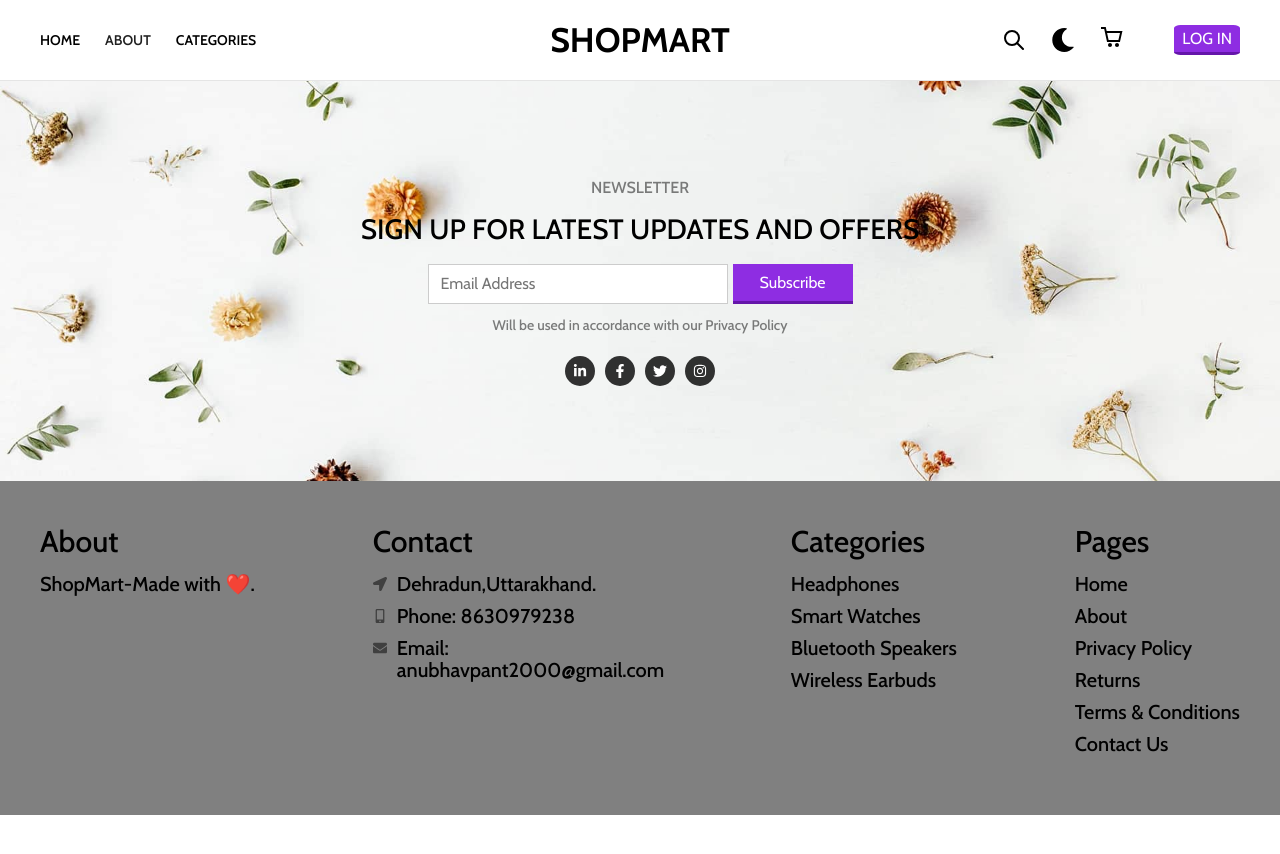
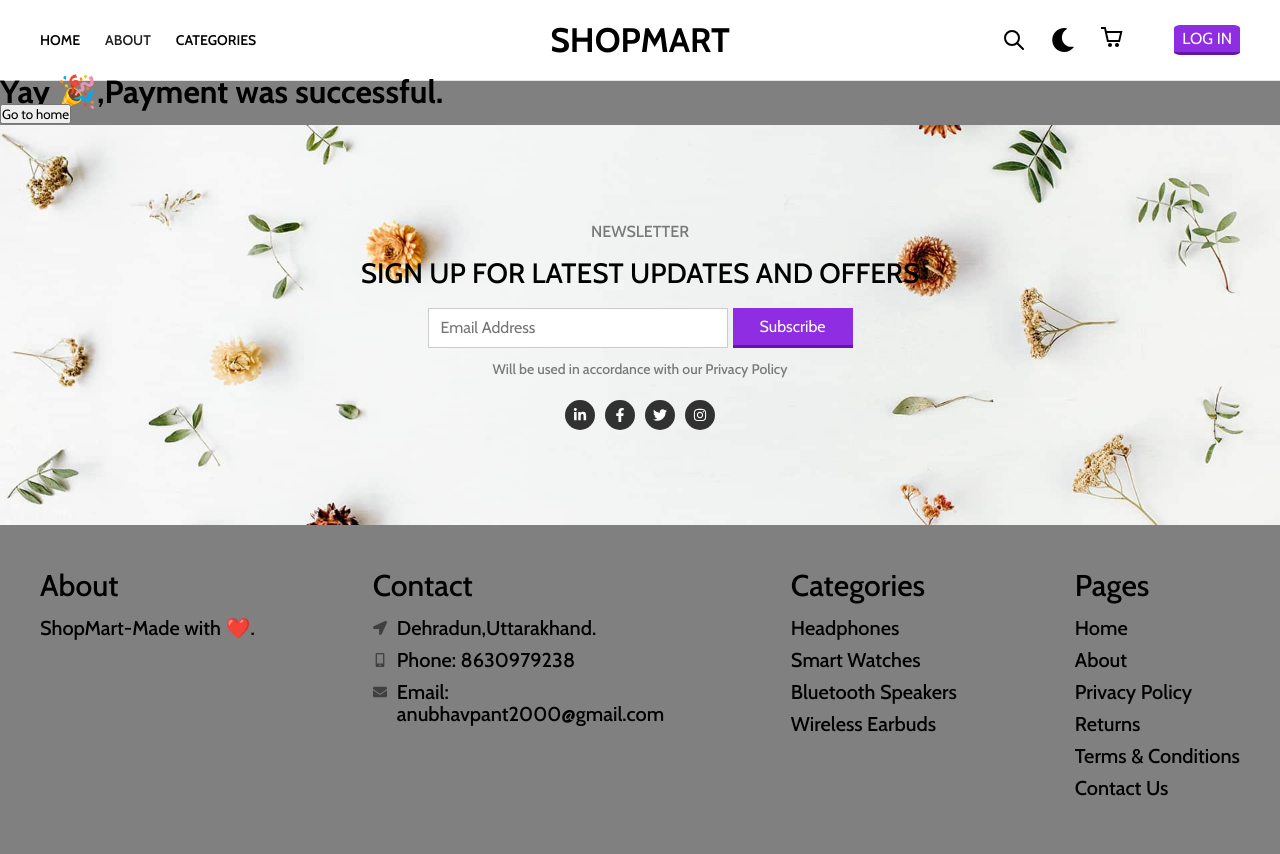
Before and after one commit to Anubhavpant/shopMartFrontend, a React (Create React App) app: page /success in a window 1280 px wide. Shown: the top 854 px of the page. Before the commit the page ends 815 px from the top, so only its background shows below. Built offline with nearby package versions, Linux system fonts and the light colour scheme; no server answers.

Commit message:
success and failure pages added

```diff
--- a/src/App.js
+++ b/src/App.js
@@ -9,6 +9,8 @@ import SingleProduct from "./components/SingleProduct/SingleProduct";
 import Newsletter from "./components/Footer/Newsletter/Newsletter";
 import AppContext from "./utils/context";
 import About from "./components/About/About";
+import Success from "./Success";
+import Failure from "./Failure";
 
 
 
@@ -23,6 +25,8 @@ function App() {
             <Route path="/" element={<Home />} />
             <Route path="/about" element={<About/>} />
             <Route path="/category/:id" element={<Category />} />
+            <Route path="/success" element={<Success />} />
+            <Route path="?success=false" element={<Failure />} />
             <Route path="/product/:id" element={<SingleProduct />} />
           </Routes>
           <Newsletter />
--- /dev/null
+++ b/src/Failure.jsx
@@ -0,0 +1,14 @@
+import React from "react";
+import { useNavigate } from "react-router-dom";
+
+function Failure() {
+  const navigate = useNavigate();
+  return (
+    <div>
+      <h1>Sorry,Payment failed</h1>
+      <button onClick={navigate("/")}>Go to home</button>
+    </div>
+  );
+}
+
+export default Failure;
--- /dev/null
+++ b/src/Success.jsx
@@ -0,0 +1,14 @@
+import React from "react";
+import { useNavigate } from "react-router-dom";
+
+function Success() {
+  const navigate = useNavigate();
+  return (
+    <div>
+      <h1>Yay &#127881;,Payment was successful.</h1>
+      <button onClick={navigate("/")}>Go to home</button>
+    </div>
+  );
+}
+
+export default Success;
```
